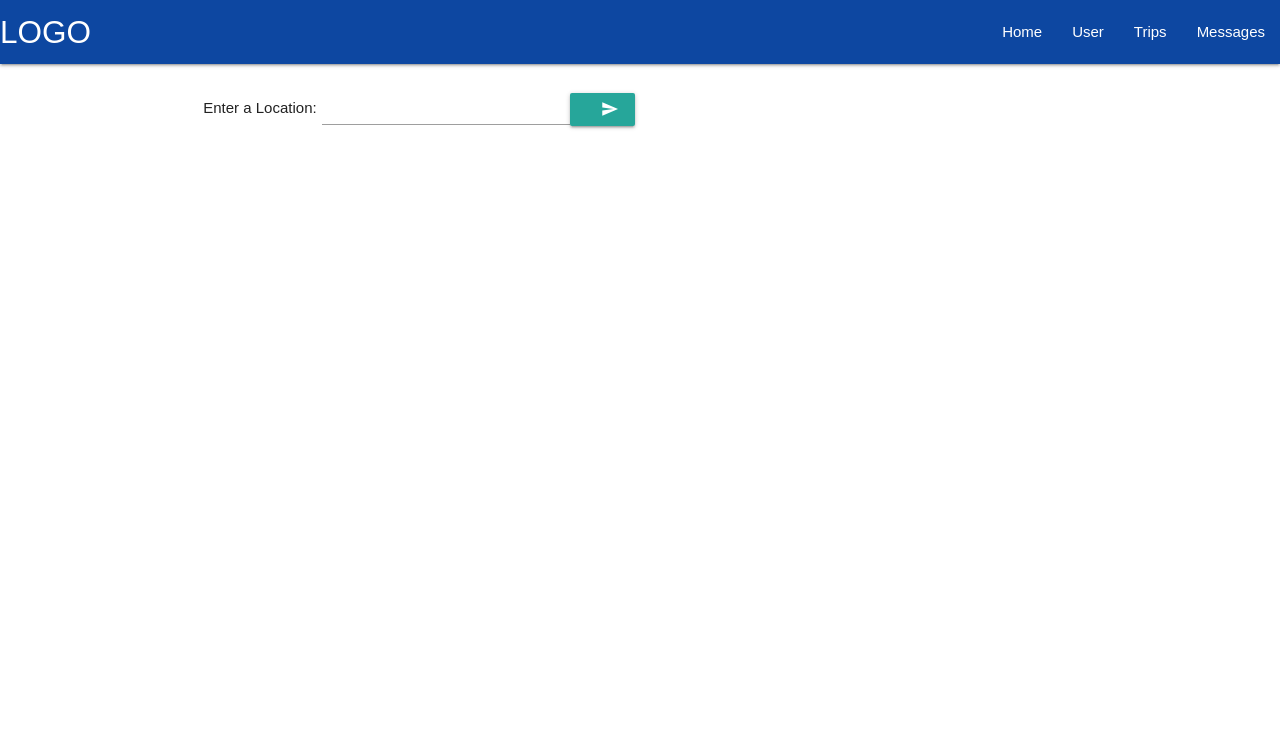
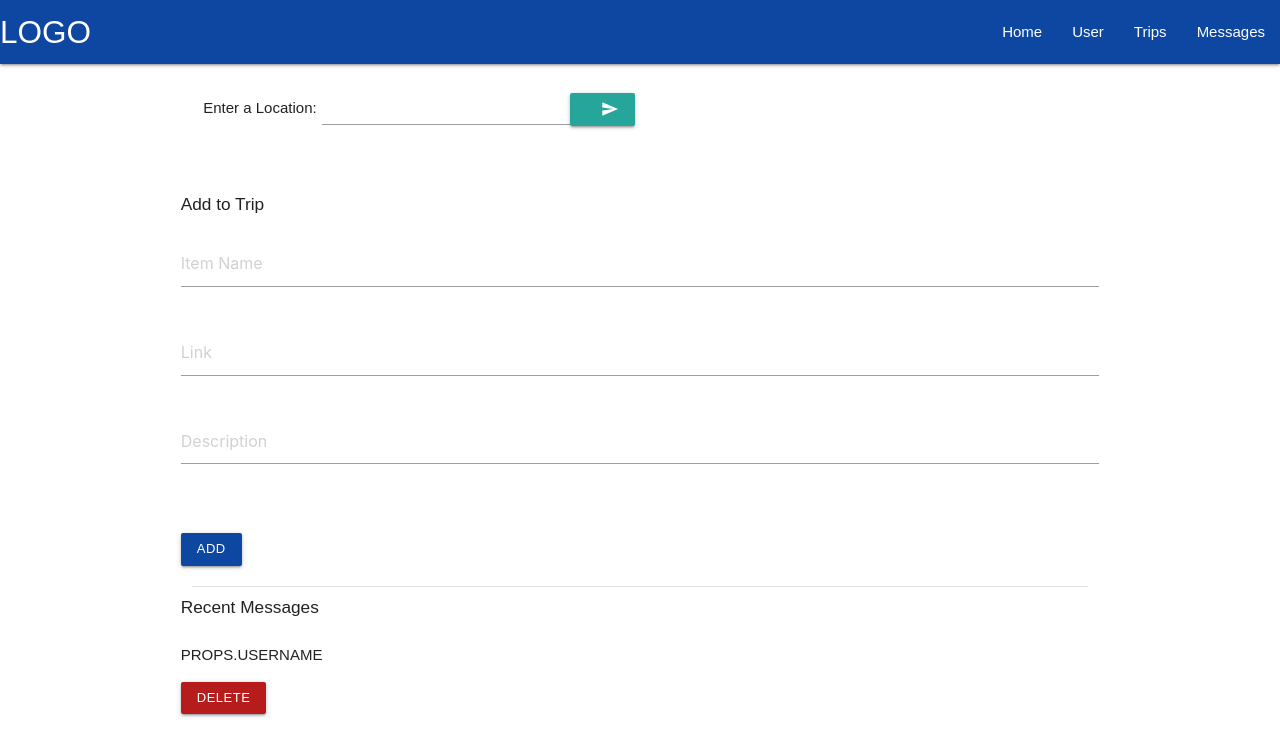
Before and after one commit to hurricaneronron/tripgodzilla, a React (Create React App) app in the folder client/: page /home in a window 1280 px wide. Shown: the top 756 px of the page. Built offline with nearby package versions, Linux system fonts and the light colour scheme.

Commit message:
build right sidebar

```diff
--- a/client/public/index.html
+++ b/client/public/index.html
@@ -40,5 +40,6 @@
       To begin the development, run `npm start` or `yarn start`.
       To create a production bundle, use `npm run build` or `yarn build`.
     -->
+    <script src="http://code.jquery.com/jquery-3.3.1.min.js" integrity="sha256-FgpCb/KJQlLNfOu91ta32o/NMZxltwRo8QtmkMRdAu8=" crossorigin="anonymous"></script>
   </body>
 </html>
--- a/client/src/components/Home.js
+++ b/client/src/components/Home.js
@@ -1,6 +1,7 @@
 import React from "react";
 import "../styles/Home.css";
 import Navbar from "./Navbar";
+import RightSidebar from "./RightSidebar";
 
 class Home extends React.Component {
     render() {
@@ -25,6 +26,7 @@ class Home extends React.Component {
                         </form>
                     </div>
                 </div>
+                <RightSidebar />
             </div>
         )
     }
--- a/client/src/components/Messages/CurrentMessages.js
+++ b/client/src/components/Messages/CurrentMessages.js
@@ -3,7 +3,8 @@ import React from "react";
 const CurrentMessages = props =>
 <div className="row">
     <div className="container">
-        <span>PROPS.USERNAME <a className="waves-effect waves-light red darken-4 btn-small">DELETE</a></span>
+        <p>PROPS.USERNAME</p>
+        <a className="waves-effect waves-light red darken-4 btn-small">DELETE</a>
     </div>
 </div>
 
--- a/client/src/components/Messages/Messages.js
+++ b/client/src/components/Messages/Messages.js
@@ -36,9 +36,7 @@ class Messages extends React.Component {
                             </div>
                         </div>
                     </div>
-                    <div className="col s12 m3 13">
-                        <RightSidebar />
-                    </div>
+                    <RightSidebar />
                 </div>
             </div>
         )
--- a/client/src/components/Navbar.js
+++ b/client/src/components/Navbar.js
@@ -5,10 +5,10 @@ const Navbar = props =>
   <div className="nav-wrapper blue darken-4">
     <a href="" className="brand-logo left">LOGO</a>
       <ul id="nav-mobile" className="right">
-      <li><a href="sass.html">Home</a></li>
-      <li><a href="badges.html">User</a></li>
-      <li><a href="collapsible.html">Trips</a></li>
-      <li><a href="collapsible.html">Messages</a></li>
+      <li><a href="/Home">Home</a></li>
+      <li><a href="/User">User</a></li>
+      <li><a href="/Trips">Trips</a></li>
+      <li><a href="/Messages">Messages</a></li>
     </ul>
   </div>
 </nav>
--- /dev/null
+++ b/client/src/components/RecentMessages.js
@@ -0,0 +1,9 @@
+import React from "react";
+
+const RecentMessages = props =>
+<div className="row">
+    <p>PROPS.USERNAME</p>
+    <a className="waves-effect waves-light red darken-4 btn-small">DELETE</a>
+</div>
+
+export default RecentMessages;
--- a/client/src/components/RightSidebar.js
+++ b/client/src/components/RightSidebar.js
@@ -1,11 +1,15 @@
 import React from "react";
+import RecentMessages from "./RecentMessages";
 
 // document.addEventListener('DOMContentLoaded', function() {
 //     var elems = document.querySelectorAll('select');
 //     var instances = M.FormSelect.init(elems, options);
 //   });
 
-const RightSidebar = props =>
+class RightSidebar extends React.Component {
+    render() {
+        return (
+            <div className="col s12 m3 13">
                 <div className="container">
                     <div className="row">
                         <h6>Add to Trip</h6>
@@ -27,16 +31,28 @@ const RightSidebar = props =>
                             </div>
                         </div>
                         <div className="row">
-            <div className="input-field">
+                            {/* <div className="input-field">
                                 <select multiple>
                                     <option value="1">Option 1</option>
                                     <option value="2">Option 2</option>
                                     <option value="3">Option 3</option>
                                 </select>
                                 <label>Select Your Trip(s)</label>
+                            </div> */}
+                        </div>
+                        <div className="row">
+                            <a className="waves-effect waves-light btn-small blue darken-4">ADD</a>
+                        </div>
+                    </form>
+                    <div className="divider"></div>
+                    <div className="row">
+                        <h6>Recent Messages</h6>
+                    </div>
+                    <RecentMessages />
                 </div>
             </div>
-    </form>
-</div>
+        )
+    }
+}
 
 export default RightSidebar;
```
Lines whose indentation alone changed are shown as unchanged.
